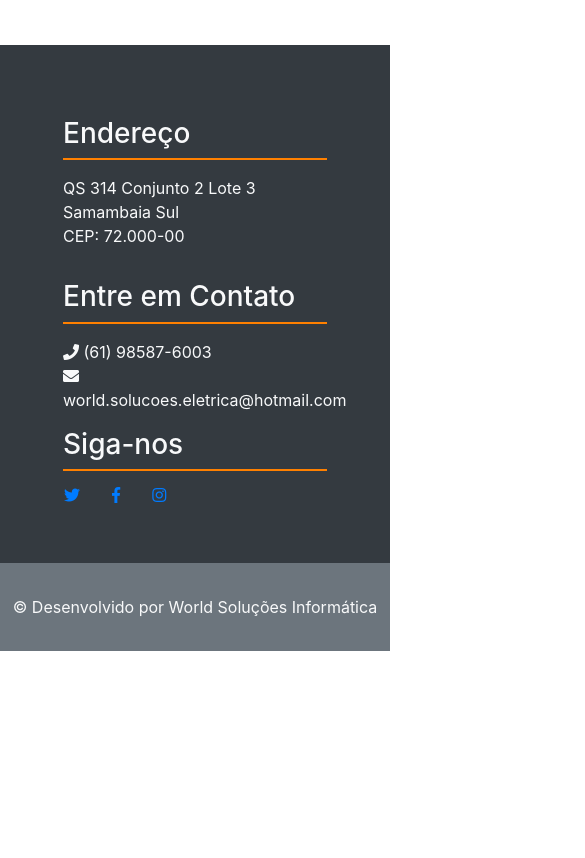
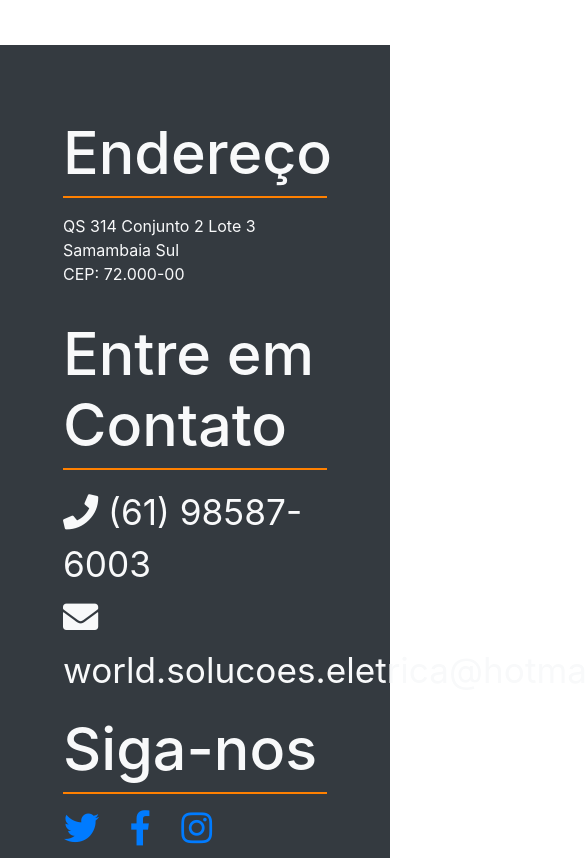
Before and after one commit to MarcoAntonioWeb/empresa-wse, a plain HTML site: page servico.html in a window 390 px wide. Shown: the part 4711-5569 px from the top of the page, 585 px wide, since content can reach past the window. Before the commit the page ends 5362 px from the top, so only its background shows below. Drawn offline with nearby package versions, Linux system fonts and the light colour scheme; files whose address does not match are found by name.

Commit message:
atualização da fonte

```diff
--- a/css/media.css
+++ b/css/media.css
@@ -168,8 +168,22 @@
       background-repeat: no-repeat;
       width: 100%;
       height: 100%;
+    }
+/** Footer ****/
+    .text-fonte {
+      font-size: 3.7em;
+    }
 
+    .endereco {
+      font-size: 2.2em;
+    }
 
+    .icon {
+      font-size: 2.2em;
+    }
+
+    .footer-copyright {
+      font-size: 2em;
     }
 
   }
```
Also changed, not shown: index.html (+3 -2 lines).
